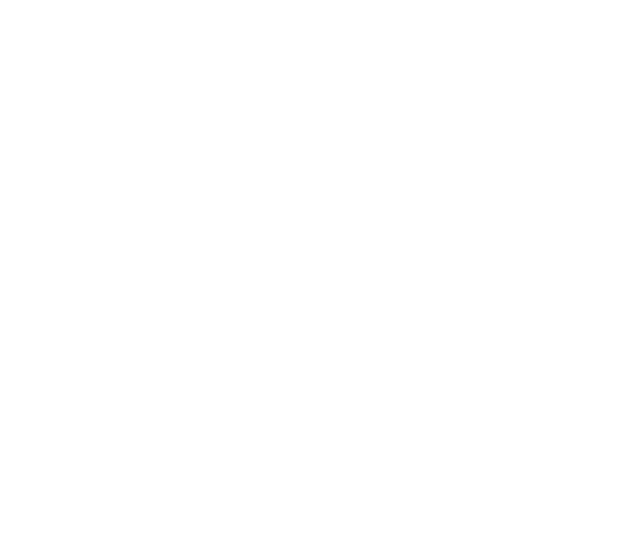
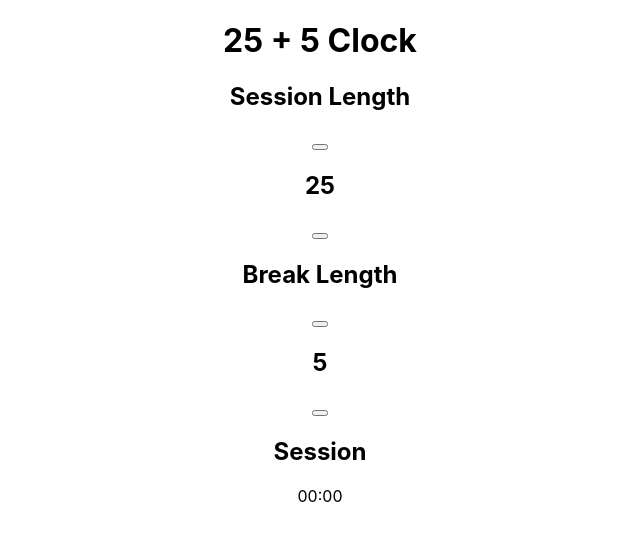
Before and after one commit to JayX97/session-break-clock, a React (Create React App) app: page / in a window 1280 px wide. Shown: the top 540 px of the page, without its empty margins (320-960 px from the left). Built offline with nearby package versions, Linux system fonts and the light colour scheme.

Commit message:
Setting up initial code for app

```diff
--- a/package.json
+++ b/package.json
@@ -6,7 +6,8 @@
     "cra-template": "1.2.0",
     "react": "^19.0.0",
     "react-dom": "^19.0.0",
-    "react-scripts": "5.0.1"
+    "react-scripts": "5.0.1",
+    "web-vitals": "^4.2.4"
   },
   "scripts": {
     "start": "react-scripts start",
--- a/src/App.js
+++ b/src/App.js
@@ -1,10 +1,11 @@
-import logo from './logo.svg';
 import './App.css';
+import Clock from './Clock.js';
 
 function App() {
   return (
     <div className="App">
-
+      <h1>25 + 5 Clock</h1>
+      <Clock />
     </div>
   );
 }
--- /dev/null
+++ b/src/Clock.js
@@ -0,0 +1,23 @@
+import Dial from "./Dial.js";
+
+const Clock = () => {
+
+    return (
+        <div className="clock">
+            <div className="clock-dials">
+                <Dial label="Session" initValue="25" />
+                <Dial label="Break" initValue="5" />
+            </div>
+            <div className="timer">
+                <h2 className="timer-label">Session</h2>
+                <p className="time-left">00:00</p>
+            </div>
+            <div className="timer-controls">
+                {/* play/pause button */}
+                {/* reset button */}
+            </div>
+        </div>
+    );
+};
+
+export default Clock;
--- /dev/null
+++ b/src/Dial.js
@@ -0,0 +1,17 @@
+const Dial = (props) => {
+    const label = props.label;
+    const initValue = props.initValue;
+
+    return (
+        <div className="dial">
+            <h2 className={`${label.toLowerCase()}-label`}>{label + " Length"}</h2>
+            <div className="buttons">
+                <button></button>
+                <h2 className={`${label.toLowerCase()}-length`}>{initValue}</h2>
+                <button></button>
+            </div>
+        </div>
+    );
+}
+
+export default Dial;
```
Also changed, not shown: 1 other file (tests, documents, lock files or other folders).
